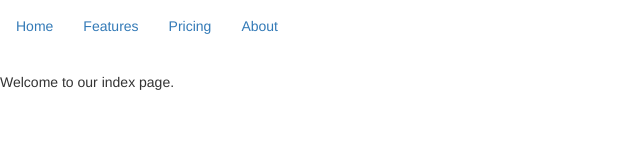
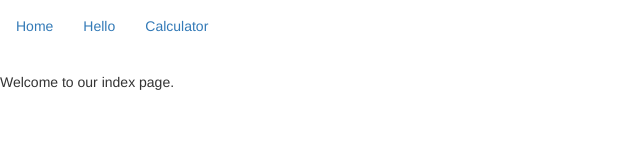
Before and after one commit to hatu87/nodejs-express-sample, a website: page public/index.html in a window 1280 px wide. Shown: the full height of the page, 0-640 px from the left. Drawn offline with nearby package versions, Linux system fonts and the light colour scheme.

Commit message:
add navigation bar

```diff
--- a/public/index.html
+++ b/public/index.html
@@ -8,16 +8,13 @@
 <nav class="navbar navbar-light bg-faded">
   <ul class="nav navbar-nav">
     <li class="nav-item active">
-      <a class="nav-link" href="#">Home <span class="sr-only">(current)</span></a>
+      <a class="nav-link" href="/">Home </a>
     </li>
     <li class="nav-item">
-      <a class="nav-link" href="#">Features</a>
+      <a class="nav-link" href="/hello">Hello</a>
     </li>
     <li class="nav-item">
-      <a class="nav-link" href="#">Pricing</a>
-    </li>
-    <li class="nav-item">
-      <a class="nav-link" href="#">About</a>
+      <a class="nav-link" href="/calculator">Calculator</a>
     </li>
   </ul>
 </nav>
```
